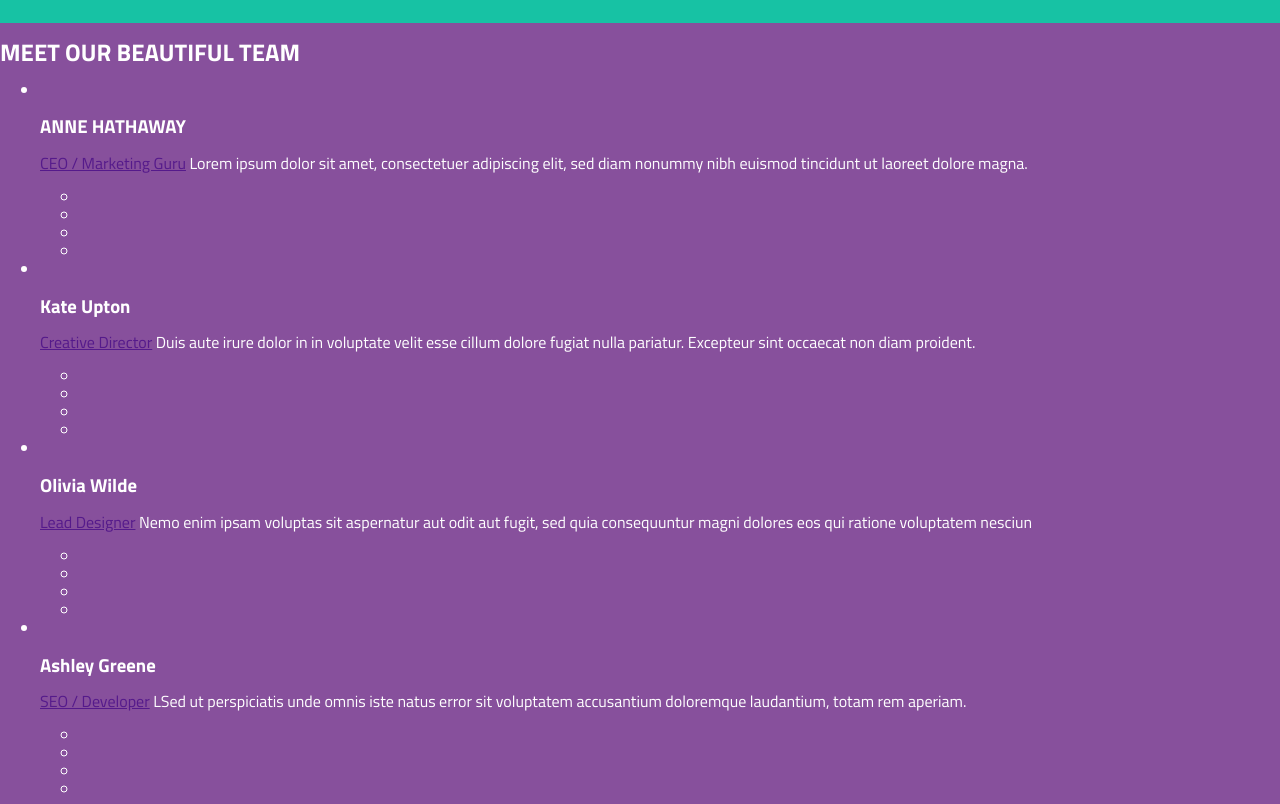
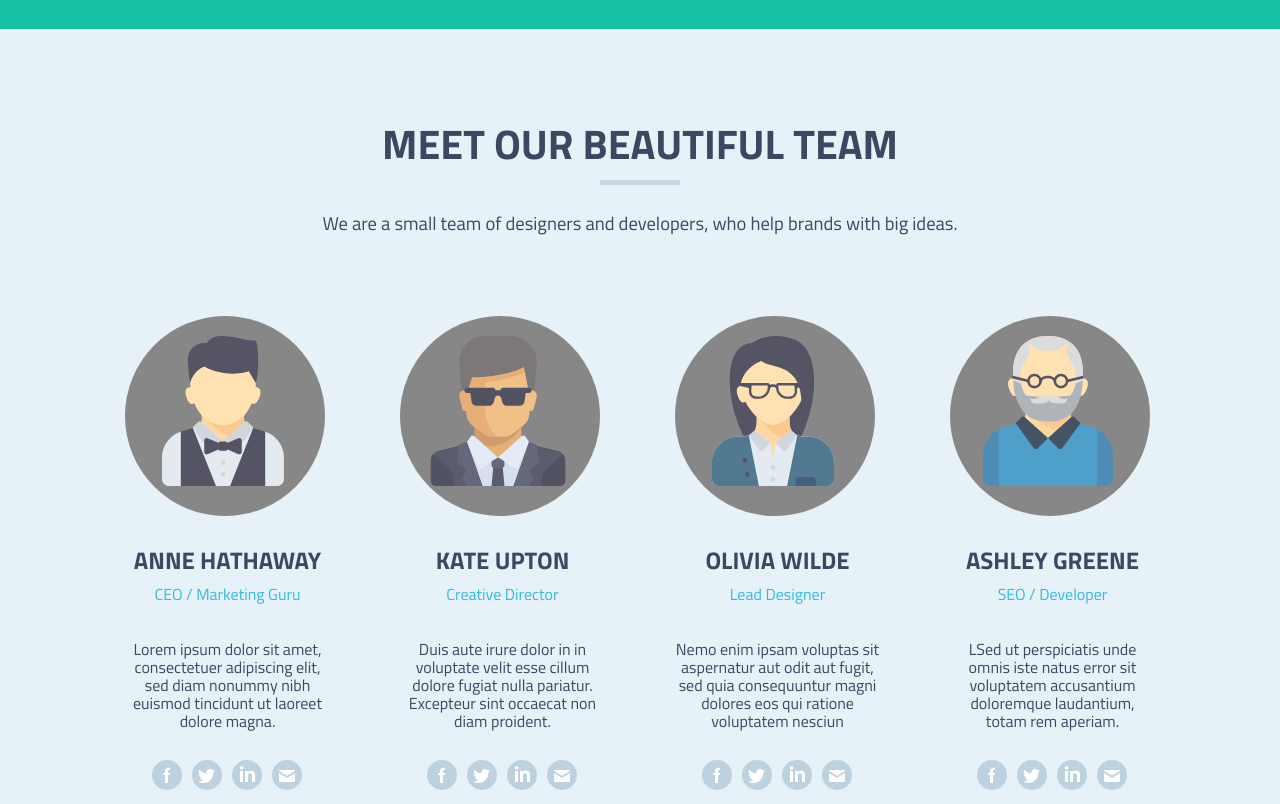
Before and after one commit to saloev/Cuda, a plain HTML site: page index.html in a window 1280 px wide. Shown: the part 1380-2184 px from the top of the page. Drawn offline with Linux system fonts and the light colour scheme.

Commit message:
team section is stylized

```diff
--- a/index.html
+++ b/index.html
@@ -82,67 +82,69 @@
 			</div>
 		</section>
 		<section class="team">
+			<div class="wrapper">
 				<h2 class="section-tittle">MEET OUR BEAUTIFUL TEAM</h2>
-			<p></p>
-			<ul>
-					<li>
-						<img src="" alt="">
+				<p class="team-subtitle">We are a small team of designers and developers, who help brands with big ideas.</p>
+				<ul class="team-list">
+						<li class="team-item">
+							<img src="img/team-1.svg" alt="" width="150" height="150">
 							<h3>ANNE HATHAWAY</h3>
 							<p>
 								<a href="">CEO / Marketing Guru</a>
 								Lorem ipsum dolor sit amet,
 								consectetuer adipiscing elit, sed diam nonummy nibh euismod tincidunt ut laoreet dolore magna.
 							</p>
-						<ul class="team-contacrs">
-						<li><a href=""></a></li>
-						<li><a href=""></a></li>
-						<li><a href=""></a></li>
-						<li><a href=""></a></li>
+							<ul class="team-contacts">
+								<li><a href="" class="facebook"><span class="visually-hidden">facebook</span></a></li>
+								<li><a href="" class="twitter"><span class="visually-hidden">Twitter</span></a></li>
+								<li><a href="" class="linkedIn"><span class="visually-hidden">LinkedIn</span></a></li>
+								<li><a href="" class="email"><span class="visually-hidden">Email</span></a></li>
 						</ul>
 						</li>
-					<li>
-						<img src="" alt="">
+						<li class="team-item">
+							<img src="img/team-2.svg" alt="" width="150" height="150">
 							<h3>Kate Upton</h3>
 							<p>
 								<a href="">Creative Director</a>
 								Duis aute irure dolor in in voluptate velit esse cillum dolore fugiat nulla pariatur. Excepteur sint occaecat non diam proident.
 							</p>
-						<ul class="team-contacrs">
-						<li><a href=""></a></li>
-						<li><a href=""></a></li>
-						<li><a href=""></a></li>
-						<li><a href=""></a></li>
+							<ul class="team-contacts">
+								<li><a href="" class="facebook"><span class="visually-hidden">facebook</span></a></li>
+								<li><a href="" class="twitter"><span class="visually-hidden">Twitter</span></a></li>
+								<li><a href="" class="linkedIn"><span class="visually-hidden">LinkedIn</span></a></li>
+								<li><a href="" class="email"><span class="visually-hidden">Email</span></a></li>
 						</ul>
 						</li>
-					<li>
-						<img src="" alt="">
+						<li class="team-item">
+							<img src="img/team-3.svg" alt="" width="150" height="150">
 							<h3>Olivia Wilde</h3>
 							<p>
 								<a href="">Lead Designer</a>
 								Nemo enim ipsam voluptas sit aspernatur aut odit aut fugit, sed quia consequuntur magni dolores eos qui ratione voluptatem nesciun
 							</p>
-						<ul class="team-contacrs">
-						<li><a href=""></a></li>
-						<li><a href=""></a></li>
-						<li><a href=""></a></li>
-						<li><a href=""></a></li>
+							<ul class="team-contacts">
+								<li><a href="" class="facebook"><span class="visually-hidden">facebook</span></a></li>
+								<li><a href="" class="twitter"><span class="visually-hidden">Twitter</span></a></li>
+								<li><a href="" class="linkedIn"><span class="visually-hidden">LinkedIn</span></a></li>
+								<li><a href="" class="email"><span class="visually-hidden">Email</span></a></li>
 						</ul>
 						</li>
-					<li>
-						<img src="" alt="">
+						<li class="team-item">
+							<img src="img/team-4.svg" alt="" width="150" height="150">
 							<h3>Ashley Greene</h3>
 							<p>
 								<a href="">SEO / Developer</a>
 								LSed ut perspiciatis unde omnis iste natus error sit voluptatem accusantium doloremque laudantium, totam rem aperiam.
 							</p>
+							<ul class="team-contacts">
+								<li><a href="" class="facebook"><span class="visually-hidden">facebook</span></a></li>
+								<li><a href="" class="twitter"><span class="visually-hidden">Twitter</span></a></li>
+								<li><a href="" class="linkedIn"><span class="visually-hidden">LinkedIn</span></a></li>
+								<li><a href="" class="email"><span class="visually-hidden">Email</span></a></li>
+							</ul>
 						</li>
-					<ul class="team-contacrs">
-						<li><a href=""></a></li>
-						<li><a href=""></a></li>
-						<li><a href=""></a></li>
-						<li><a href=""></a></li>
 				</ul>
-			</ul>
+			</div>
 		</section>
 		<section class="skills">
 			<h2 class="section-tittle">WE GOT SKILLS!</h2>
--- a/style.css
+++ b/style.css
@@ -138,3 +138,100 @@ a: active {
 					.services  ul a p {
 						font-size: 16px; line-height: 24px;
 					}
+
+
+/*
+
+*/
+.team {
+	padding: 100px 0 150px 0;
+
+	color: #3c4761; text-align: center;
+
+	background: #e7f1f8;
+}
+	.team .wrapper {
+		display: flex; flex-direction: column; align-items: center; justify-content: center;
+	}
+		.team h2 {
+			margin: 0;
+
+			font-size: 41.29px; line-height: 30.87px;
+		}
+		.team h2::after {
+			content: ""; display: block; height: 5px; width: 80px;  margin: 20px auto;
+
+			background: rgba(189, 209, 223, 0.75);
+		}
+		.team .team-subtitle {
+			margin: 5px 0 80px 0;
+
+			font-size: 18.58px; line-height: 26.84px;
+		}
+		.team .team-list {
+			max-width: 1100px; margin: 0; padding: 0; display: flex; justify-content: space-around; flex-wrap: wrap;
+
+			list-style: none;
+		}
+			.team .team-list .team-item {
+				position: relative;
+
+				box-sizing:border-box; max-width: 23.63%; padding: 0 2.5%;
+			}
+
+				.team-item::before {
+						content: ""; display: block; width: 200px; height: 200px;
+
+						border-radius:100px; background: #878787;
+				}
+				.team-item img {
+					position: absolute; top: 20px; left: 50px;
+				}
+				.team-item h3 {
+					margin: 35px 0 15px 0;
+
+					font-size: 24px; line-height: 18px; text-transform: uppercase; font-weight: 700;
+				}
+				.team-item p {
+					margin-bottom: 30px;
+				}
+					.team-item  p a {
+						display: block; padding-bottom: 5px; margin-bottom: 30px; border-bottom: 2px solid transparent;
+
+						color: #30bae7; text-decoration: none; font-weight: 400;
+
+						/*transition: 0.1s all linear;*/
+					}
+					.team-item p a:hover,
+					.team-item p a:focus {
+						border-bottom: 2px solid #30bae7; outline: 0;
+					}
+					.team-item .team-contacts {
+						display: flex; justify-content: center; margin: 0;padding: 0;
+
+						list-style: none;
+					}
+						.team-contacts li {
+							margin-right: 10px;
+						}
+						.team-contacts li:last-child {
+							margin-right: 0;
+						}
+
+							.team-contacts li a {
+								display:block; width: 30px; height: 30px;
+
+								background:#bdd1df; border-radius: 15px;
+							}
+							.team-contacts .facebook{
+								background:#bdd1df url("img/social.png") 6px 5px no-repeat;
+							}
+							.team-contacts .twitter {
+								background:#bdd1df url("img/social.png") -75px 5px no-repeat;
+							}
+							.team-contacts .linkedIn {
+								background:#bdd1df url("img/social.png") -18px 5px no-repeat;
+							}
+							.team-contacts .email {
+								background:#bdd1df url("img/social.png") -46px 5px no-repeat;
+							}
```
Also changed, not shown: img/services-brending.png, img/services-design.png, img/services-development.png, img/services-rocket.png, img/social.png (added), img/team-1.png (added), img/team-1.svg (added), img/team-2.svg (added), img/team-3.svg (added), img/team-4.svg (added). Lines whose indentation alone changed are shown as unchanged.
